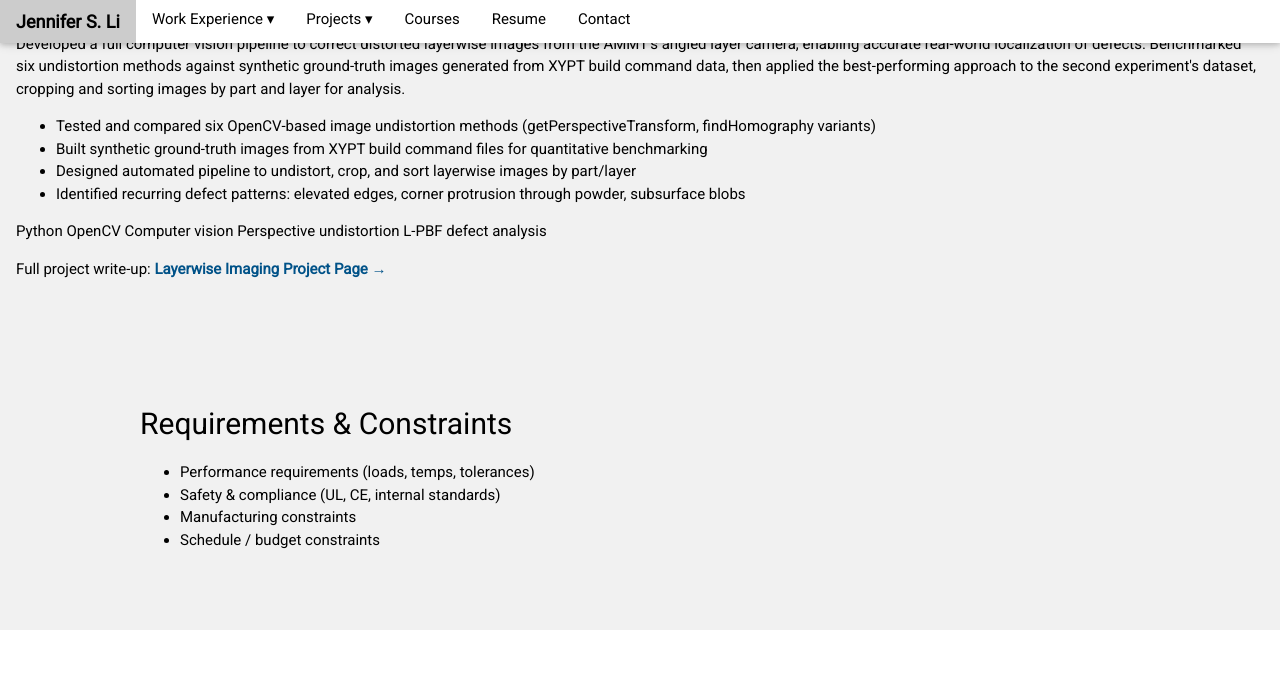
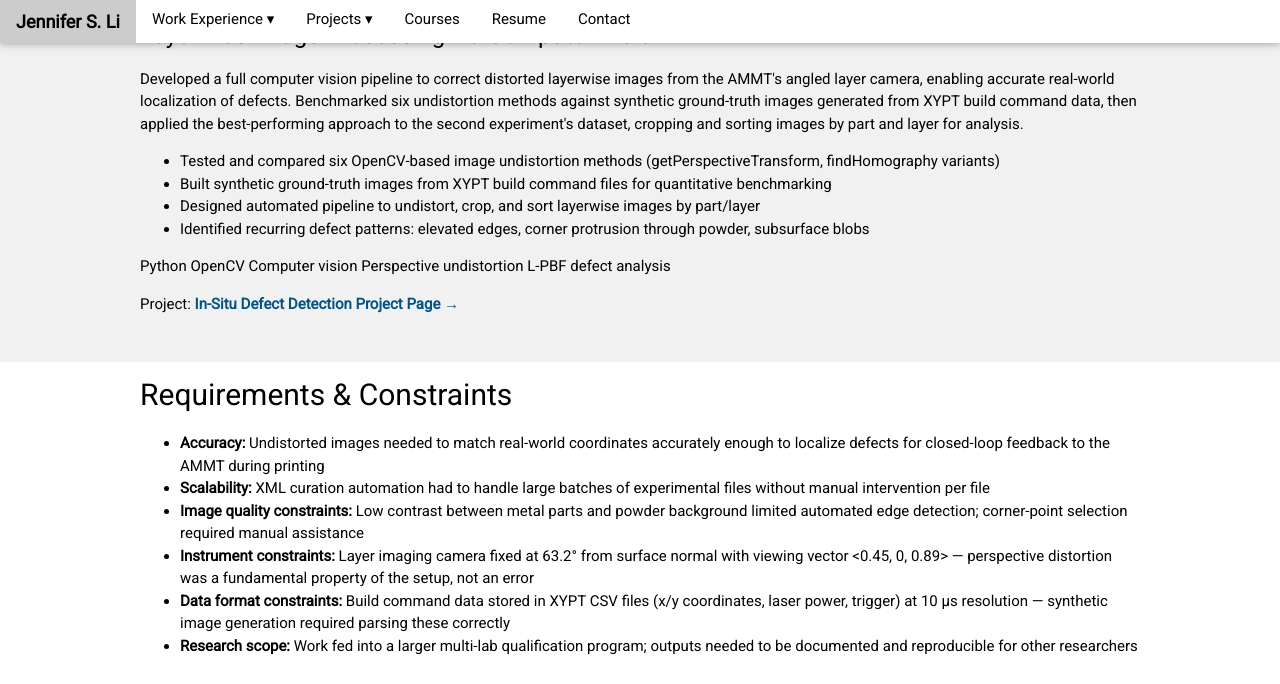
Before and after one commit to jsli905/jsli905.github.io, a Jekyll site: the page experience/nist.html, which Jekyll copies as it is, in a window 1280 px wide and 1400 px high, scrolled down 1579 px. Shown: the top 684 px of the window. Built offline with Jekyll 4.4.1, drawn with Linux system fonts in a browser that asks for light colours; comment, search, counter and statistics services are not loaded; some of the changed text lies outside the part shown; grey boxes are pictures that could not be loaded.

Commit message:
Update nist.html

```diff
--- a/experience/nist.html
+++ b/experience/nist.html
@@ -200,13 +200,7 @@
       <b>Team:</b> Engineering Lab, Additive Manufacturing Project<br>
       Developed software tools, computer vision pipelines, and image analysis methods for additive manufacturing research at the National Institute of Standards and Technology.
     </p>
-  </div>
-</section>
 
-<!-- ================= PROBLEM SPACE ================= -->
-<section class="section-grey">
-  <div class="max-width">
-    <h2>Problem Space</h2>
     <p>
       Additive manufacturing offers transformative potential for defense, aerospace, and medical
       part production — but adoption is bottlenecked by the complete absence of public qualification
@@ -220,6 +214,12 @@
       <li>The AM Material Database (ammd.nist.gov) required manual XML curation of experimental data — a slow, error-prone process not scalable to the volume of tests needed for qualification</li>
       <li>Existing test data from other labs remained siloed; a shared, structured public database was needed to pool results toward qualification</li>
     </ul>
+    <p>
+      Additive manufacturing generates large amounts of process data that can be used to improve
+      material characterization, process understanding, and defect detection. During my time at NIST,
+      I developed software tools to automate data handling, process experimental data, and analyze
+      manufacturing images collected during laser powder bed fusion builds.
+    </p>
   </div>
 </section>
 
@@ -233,7 +233,7 @@
       automating data curation workflows for the Additive Manufacturing Materials Database (AMMD) to developing
       computer vision algorithms for processing layerwise images collected during metal additive manufacturing builds.
       These projects combined software development, data engineering, image processing, and manufacturing research.
-    </p> <p class="date-badge">Summer 2019</p>
+    </p> <p class="date-badge">June-September 2019</p>
         <h3>AM Material Database — XML Data Curation Automation</h3>
         <p>
           The AM Material Database (ammd.nist.gov) required researchers to manually convert
@@ -252,7 +252,7 @@
           <span class="tag tag-purple">XML / Excel automation</span>
           <span class="tag tag-teal">ammd.nist.gov</span>
         </div>
-      </div>
+
 
       <div class="timeline-item">
         <p class="date-badge">December 2019</p>
@@ -276,7 +276,7 @@
       </div>
 
       <div class="timeline-item">
-        <p class="date-badge">Summer 2020</p>
+        <p class="date-badge">June-August 2020</p>
         <h3>Layerwise Image Processing via Computer Vision</h3>
         <p>
           Developed a full computer vision pipeline to correct distorted layerwise images from the
@@ -299,97 +299,24 @@
           <span class="tag tag-amber">L-PBF defect analysis</span>
         </div>
         <div class="callout">
-          <p>Full project write-up: <a href="nist_layerwise_project.html" style="color:#005288; font-weight:700;">Layerwise Imaging Project Page →</a></p>
+          <p>Project: <a href="nist_layerwise_project.html" style="color:#005288; font-weight:700;">In-Situ Defect Detection Project Page →</a></p>
         </div>
       </div>
+    </div>
   </div>
 </section>
 
 <!-- ================= REQUIREMENTS & CONSTRAINTS ================= -->
-<section class="w3-container w3-padding-64 w3-light-grey">
+<section class="section-grey">
   <div class="max-width">
-    <h2>Requirements & Constraints</h2>
+    <h2>Requirements &amp; Constraints</h2>
     <ul>
-      <li>Performance requirements (loads, temps, tolerances)</li>
-      <li>Safety & compliance (UL, CE, internal standards)</li>
-      <li>Manufacturing constraints</li>
-      <li>Schedule / budget constraints</li>
-    </ul>
-  </div>
-</section>
-
-<!-- ================= CONCEPT DEVELOPMENT ================= -->
-<section class="w3-container w3-padding-64">
-  <div class="max-width">
-    <h2>Concept Development</h2>
-    <p>
-      trade studies,
-      early prototypes, or architecture decisions.
-    </p>
-
-    <img src="../images/company-a_concept.jpg"
-         alt="Concept sketches or CAD"
-         style="width:100%; max-width:900px">
-
-    <ul>
-      <li>Alternatives considered</li>
-      <li>Why the final concept was chosen</li>
-      <li>Key risks identified early</li>
-    </ul>
-  </div>
-</section>
-
-<!-- ================= DETAILED DESIGN ================= -->
-<section class="w3-container w3-padding-64 w3-light-grey">
-  <div class="max-width">
-    <h2>Detailed Design</h2>
-    <p>
-      Mechanical details.
-      Call out materials, tolerances, mechanisms, and interfaces.
-    </p>
-
-    <ul>
-      <li>CAD tools used</li>
-      <li>Material selection rationale</li>
-      <li>Thermal / structural considerations</li>
-    </ul>
-
-    <img src="../images/company-a_cad.jpg"
-         alt="Detailed CAD"
-         style="width:100%; max-width:900px">
-  </div>
-</section>
-
-<!-- ================= ANALYSIS & VALIDATION ================= -->
-<section class="w3-container w3-padding-64">
-  <div class="max-width">
-    <h2>Analysis & Validation</h2>
-    <ul>
-      <li>FEA / hand calcs</li>
-      <li>Thermal modeling</li>
-      <li>Design margin verification</li>
-      <li>Test plans</li>
-    </ul>
-
-    <img src="../images/company-a_testing.jpg"
-         alt="Testing setup"
-         style="width:100%; max-width:900px">
-  </div>
-</section>
-
-<!-- ================= MANUFACTURING & ASSEMBLY ================= -->
-<section class="w3-container w3-padding-64 w3-light-grey">
-  <div class="max-width">
-    <h2>Manufacturing & Assembly</h2>
-    <p>
-      How was this built? What changed between prototype
-      and final versions?
-    </p>
-
-    <ul>
-      <li>Vendors / processes</li>
-      <li>Assembly sequence considerations</li>
-      <li>DFM / DFA changes</li>
+      <li><b>Accuracy:</b> Undistorted images needed to match real-world coordinates accurately enough to localize defects for closed-loop feedback to the AMMT during printing</li>
+      <li><b>Scalability:</b> XML curation automation had to handle large batches of experimental files without manual intervention per file</li>
+      <li><b>Image quality constraints:</b> Low contrast between metal parts and powder background limited automated edge detection; corner-point selection required manual assistance</li>
+      <li><b>Instrument constraints:</b> Layer imaging camera fixed at 63.2° from surface normal with viewing vector &lt;0.45, 0, 0.89&gt; — perspective distortion was a fundamental property of the setup, not an error</li>
+      <li><b>Data format constraints:</b> Build command data stored in XYPT CSV files (x/y coordinates, laser power, trigger) at 10 µs resolution — synthetic image generation required parsing these correctly</li>
+      <li><b>Research scope:</b> Work fed into a larger multi-lab qualification program; outputs needed to be documented and reproducible for other researchers</li>
     </ul>
   </div>
 </section>
@@ -398,14 +325,44 @@
 <section class="w3-container w3-padding-64">
   <div class="max-width">
     <h2>Results & Impact</h2>
+    <p style="margin-top:1.25rem;">
+      The automation pipeline for XML curation eliminated manual data preparation steps,
+      enabling faster and more reliable contributions to the publicly accessible AM Material
+      Database. The layerwise image pipeline produced corrected, cropped, and organized image
+      datasets ready for downstream machine learning and defect classification work. Defect
+      pattern findings (elevated edges, corner protrusion, subsurface blobs) gave the AMMT team
+      actionable hypotheses for parameter adjustment and future automated image analysis and in-situ defect corretion work.
+    </p>
+  </div>
+</section>
+
+<section class="section-grey">
+  <div class="max-width">
+    <h2>Papers &amp; Presentations</h2>
     <ul>
-      <li>Quantified improvements (%, $, throughput)</li>
-      <li>Safety improvements</li>
-      <li>Business or engineering outcomes</li>
+      <li>
+        <b>Technical Report (Summer 2020):</b>
+        "Analyzing and Undistorting Layerwise Images of Laser-Powder Bed Fusion Additive Manufacturing Tests" —
+        <a href="nist_layerwise_project.html">Project page</a>
+        &nbsp;·&nbsp;
+        <a href="#">Add PDF link</a>
+      </li>
+      <li>
+        <b>Research Proposal (2019–2020):</b>
+        "Qualification Methods for Laser Parameters in Powder-Bed Fusion AM" —
+        <a href="#">Add PDF link</a>
+      </li>
+      <li>
+        <b>Journal / Conference paper:</b>
+        <em>Add co-authored paper title, authors, venue, year</em> —
+        <a href="#">Add DOI or link</a>
+      </li>
+      <li>
+        <b>Presentation / Poster:</b>
+        <em>Add title, conference or symposium, year</em> —
+        <a href="#">Add slides link</a>
+      </li>
     </ul>
-
-    <p>
-    </p>
   </div>
 </section>
 
```
